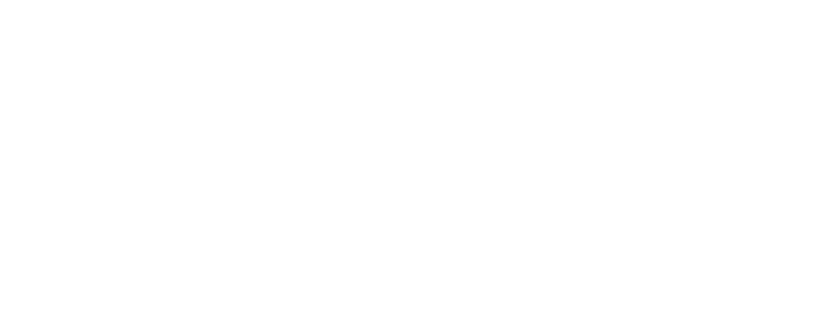
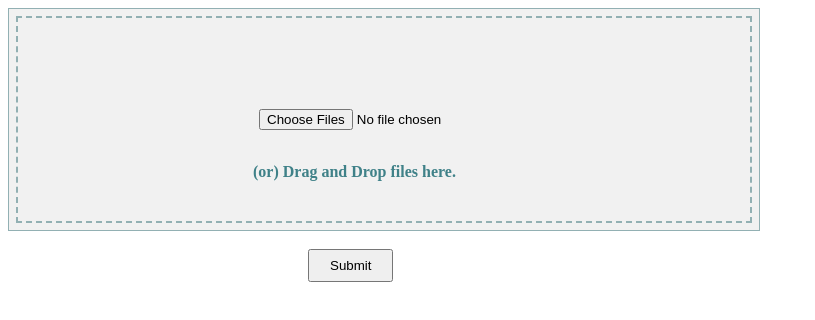
Before and after one commit to Himanxusharma/FileMerger-Web, a plain HTML site: page index.html in a window 1280 px wide. Shown: the whole page, without its empty margins (0-815 px from the left). Drawn offline with Linux system fonts and the light colour scheme.

Commit message:
intial commit

```diff
--- a/index.html
+++ b/index.html
@@ -4,9 +4,58 @@
     <meta charset="UTF-8">
     <meta http-equiv="X-UA-Compatible" content="IE=edge">
     <meta name="viewport" content="width=device-width, initial-scale=1.0">
-    <title>Document</title>
-</head>
-<body>
+    <title>File Merger</title>
+    <style>
+        .upload-container {
+            position: relative;
+        }
+        .upload-container input {
+            border: 1px solid #92b0b3;
+            background: #f1f1f1;
+            outline: 2px dashed #92b0b3;
+            outline-offset: -10px;
+            padding: 100px 0px 100px 250px;
+            text-align: center !important;
+            width: 500px;
+        }
+        .upload-container input:hover {
+            background: #ddd;
+        }
+        .upload-container:before {
+            position: absolute;
+            bottom: 50px;
+            left: 245px;
+            content: " (or) Drag and Drop files here. ";
+            color: #3f8188;
+            font-weight: 900;
+        }
+        .upload-btn {
+            margin-left: 300px;
+            padding: 7px 20px;
+        }
+    </style>
+    <script>
 
-</body>
-</html>
+        function uploadFiles() {
+            var files = document.getElementById('file_upload').files;
+            if(files.length==0){
+                alert("Please first choose or drop any file(s)...");
+                return;
+            }
+            var filenames="";
+            for(var i=0;i<files.length;i++){
+                filenames+=files[i].name+"\n";
+            }
+            alert("Selected file(s) :\n____________________\n"+filenames);
+        }
+
+    </script>
+    </head>
+    <body>
+        <div class="upload-container">
+            <input type="file" id="file_upload" multiple />
+        </div>
+        <br>
+        <button class="upload-btn" onclick="uploadFiles()">Submit</button>
+    </body>
+    </html>
```
